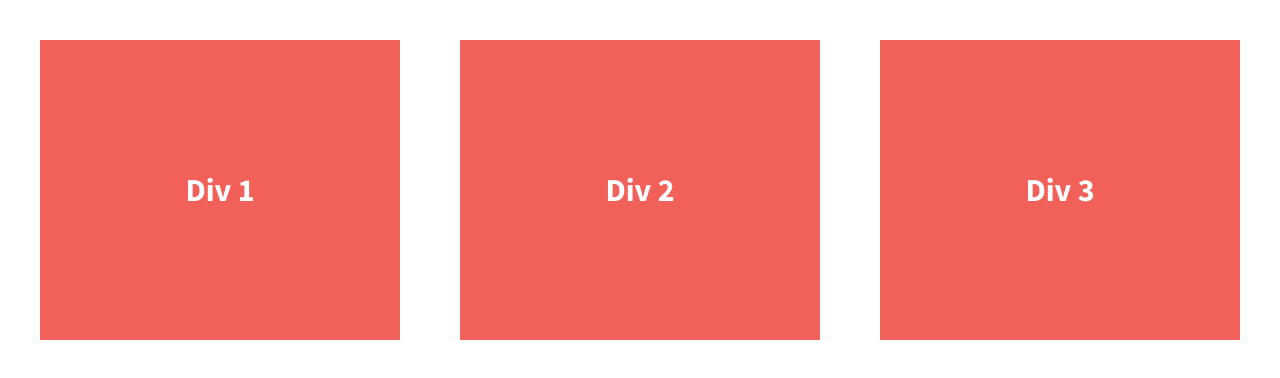
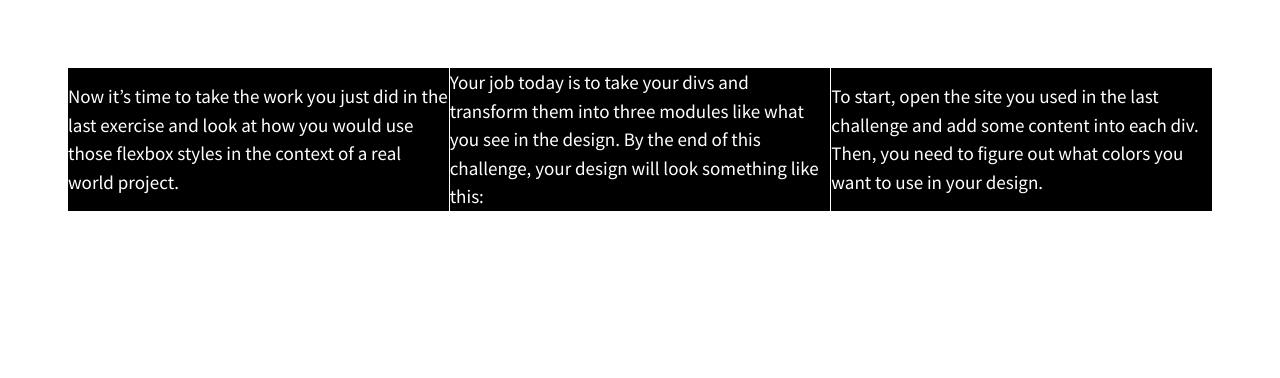
Before and after one commit to Raahknee/divs-flexbox, a plain HTML site: page index.html in a window 1280 px wide. Drawn offline with nearby package versions, Linux system fonts and the light colour scheme.

Commit message:
Initial commit

```diff
--- a/css/main.css
+++ b/css/main.css
@@ -12,8 +12,8 @@
 
 html {
     color: #222;
-    font-size: 1em;
-    line-height: 1.4;
+    font-size: .5em;
+    line-height: 2;
 }
 
 /*
@@ -103,8 +103,8 @@ html {
 
 body {
   font-family: 'Source Sans Pro', sans-serif;
-  padding: 2em;
-  font-size: 1.25em;
+  padding: 5em;
+  font-size: 1.7em;
   height: 100%;
 }
 
@@ -112,20 +112,48 @@ body {
   /*add display:flex and set justify-content to space-between*/
   display: flex;
   justify-content: space-between;
-  font-weight: 700;
+  font-weight: 50;
+
 }
 
-.div-1, .div-2, .div-3 {
+.div-1 {
+    display: flex;
+  justify-content: center;
+  align-items: center;
+  width: 33.3%;
+  color: #fff;
+  line-height: 1.5em;
+  font-size: 1.4em;
+  background-color: black;
+  height: auto;
+  border-right: #fff solid 1px;
+}
+
+.div-2{
+    display: flex;
+  justify-content: center;
+  align-items: center;
+  width: 33.3%;
+  color: #fff;
+  line-height: 1.5em;
+  font-size: 1.4em;
+  background-color: black;
+  height: auto;
+  border-right: #fff solid 1px;
+}
+
+
+.div-3 {
   /*give the divs a width of 30%, add display:flex, set justify-content and align-items to center*/
   display: flex;
   justify-content: center;
   align-items: center;
-  width: 30%;
+  width: 33.3%;
   color: #fff;
   line-height: 1.5em;
-  font-size: 1.6em;
-  background-color: #f16059;
-  height: 300px;
+  font-size: 1.4em;
+  background-color: black;
+  height: auto;
 }
 
 
--- a/index.html
+++ b/index.html
@@ -1,5 +1,6 @@
 <!doctype html>
 <html class="no-js" lang="">
+
 <head>
     <meta charset="utf-8">
     <meta http-equiv="x-ua-compatible" content="ie=edge">
@@ -16,6 +17,7 @@
     <link href='http://fonts.googleapis.com/css?family=Lora:700' rel='stylesheet' type='text/css'>
     <link href='http://fonts.googleapis.com/css?family=Source+Sans+Pro:400,700' rel='stylesheet' type='text/css'>
 </head>
+
 <body>
     <!--[if lt IE 8]>
             <p class="browserupgrade">You are using an <strong>outdated</strong> browser. Please <a href="http://browsehappy.com/">upgrade your browser</a> to improve your experience.</p>
@@ -23,13 +25,18 @@
 
     <section class="wrapper">
         <div class="div-1">
-                Div 1
+            Now it’s time to take the work you just did in the last exercise and look at how you would use those flexbox
+            styles in the context of a real world project.
         </div>
         <div class="div-2">
-                Div 2
+            Your job today is to take your divs and transform them into three modules like what you see in the
+            design.
+
+            By the end of this challenge, your design will look something like this:
         </div>
         <div class="div-3">
-                Div 3
+            To start, open the site you used in the last challenge and add some content into each div.
+            Then, you need to figure out what colors you want to use in your design.
         </div>
     </section>
 
@@ -40,12 +47,15 @@
 
     <!-- Google Analytics: change UA-XXXXX-X to be your site's ID. -->
     <script>
-            (function(b,o,i,l,e,r){b.GoogleAnalyticsObject=l;b[l]||(b[l]=
-            function(){(b[l].q=b[l].q||[]).push(arguments)});b[l].l=+new Date;
-            e=o.createElement(i);r=o.getElementsByTagName(i)[0];
-            e.src='https://www.google-analytics.com/analytics.js';
-            r.parentNode.insertBefore(e,r)}(window,document,'script','ga'));
-            ga('create','UA-XXXXX-X','auto');ga('send','pageview');
+            (function (b, o, i, l, e, r) {
+                b.GoogleAnalyticsObject = l; b[l] || (b[l] =
+                    function () { (b[l].q = b[l].q || []).push(arguments) }); b[l].l = +new Date;
+                e = o.createElement(i); r = o.getElementsByTagName(i)[0];
+                e.src = 'https://www.google-analytics.com/analytics.js';
+                r.parentNode.insertBefore(e, r)
+            }(window, document, 'script', 'ga'));
+        ga('create', 'UA-XXXXX-X', 'auto'); ga('send', 'pageview');
     </script>
 </body>
+
 </html>
```
Lines whose indentation alone changed are shown as unchanged.
